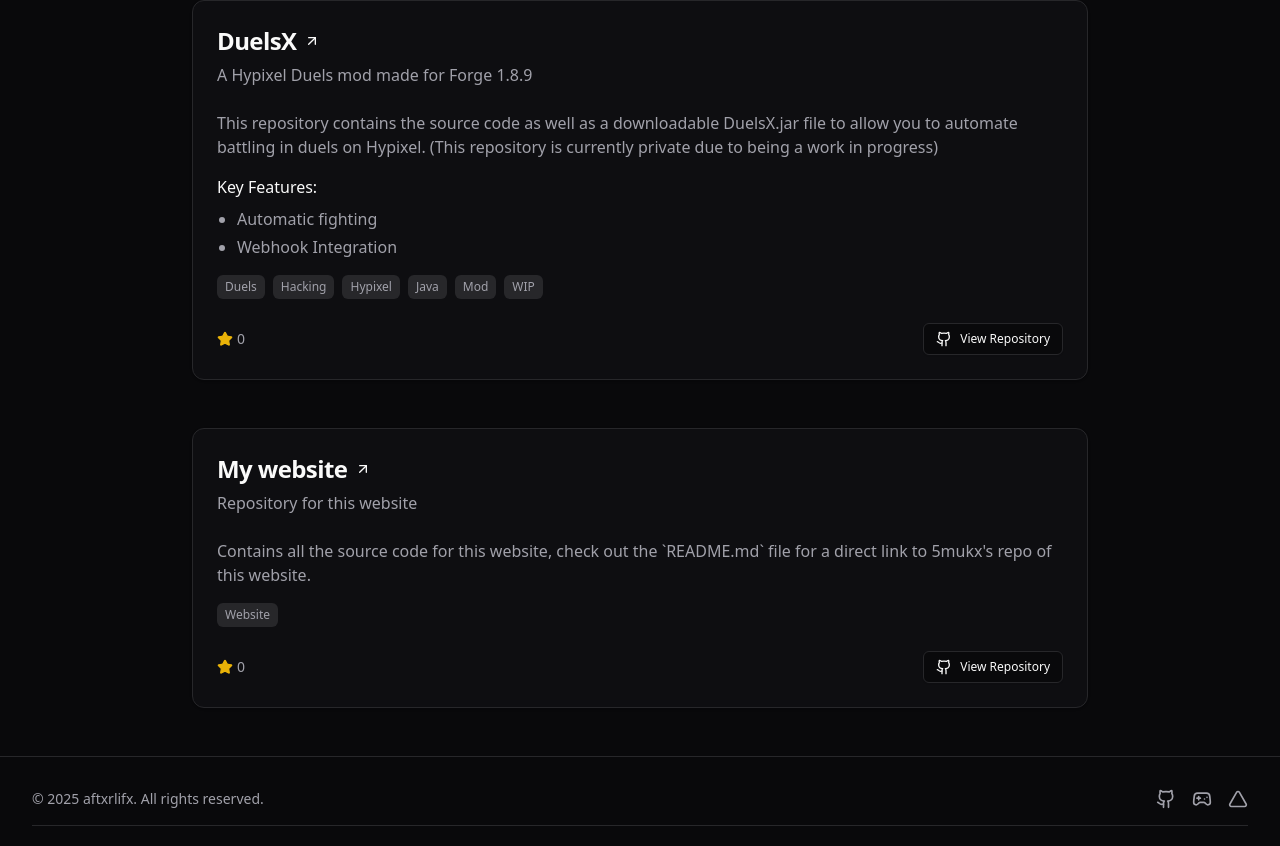
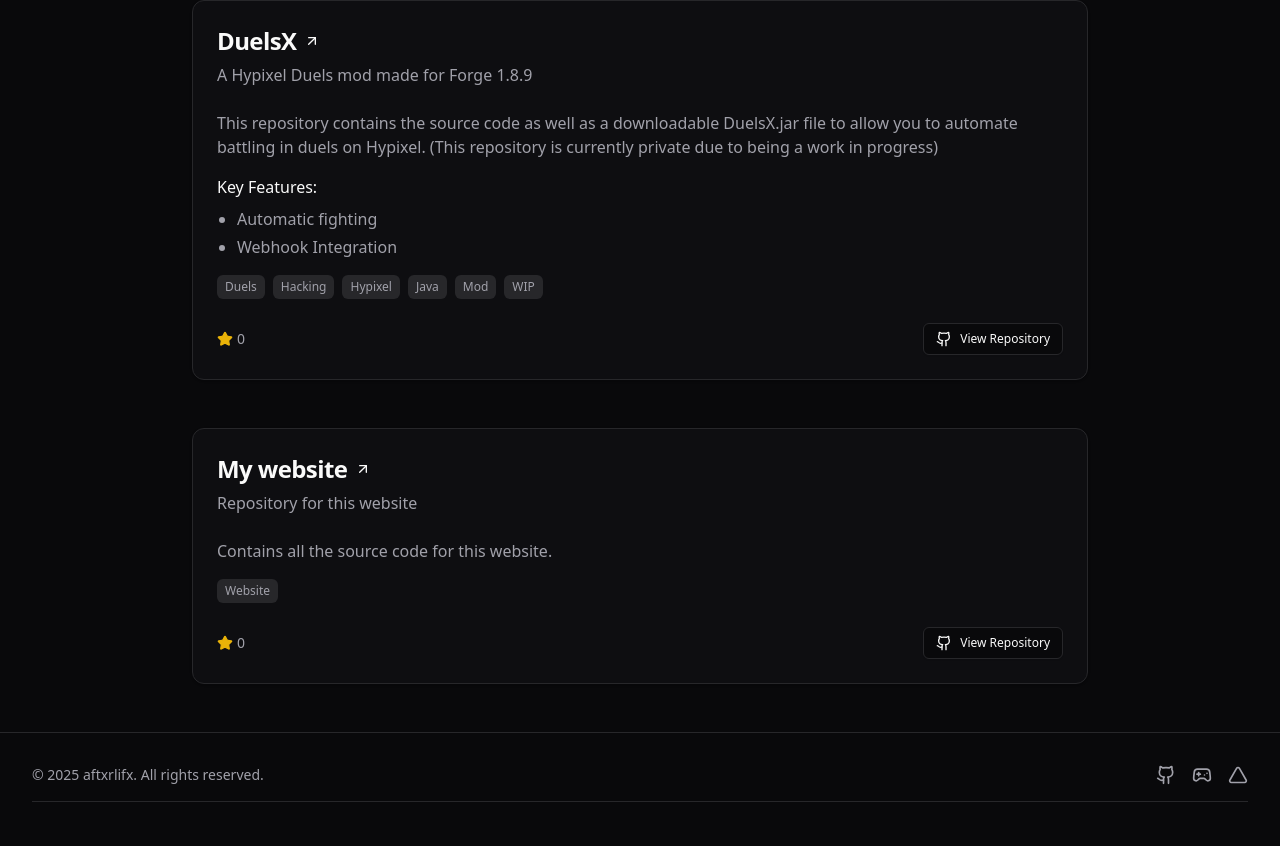
Before and after one commit to its-Jaxx/its-Jaxx-web, a Next.js app: page /projects in a window 1280 px wide. Shown: the part 764-1610 px from the top of the page. Built offline with nearby package versions, Linux system fonts and the light colour scheme; no server answers.

Commit message:
Update page.tsx

```diff
--- a/src/app/projects/page.tsx
+++ b/src/app/projects/page.tsx
@@ -41,7 +41,7 @@
     id: "github-site",
     title: "My website",
     description: "Repository for this website",
-    longDescription: "Contains all the source code for this website, check out the `README.md` file for a direct link to 5mukx's repo of this website.",
+    longDescription: "Contains all the source code for this website.",
     link: "https://github.com/its-Jaxx/its-Jaxx-web",
     fallbackStars: 0,
     tags: ["Website"]
```
